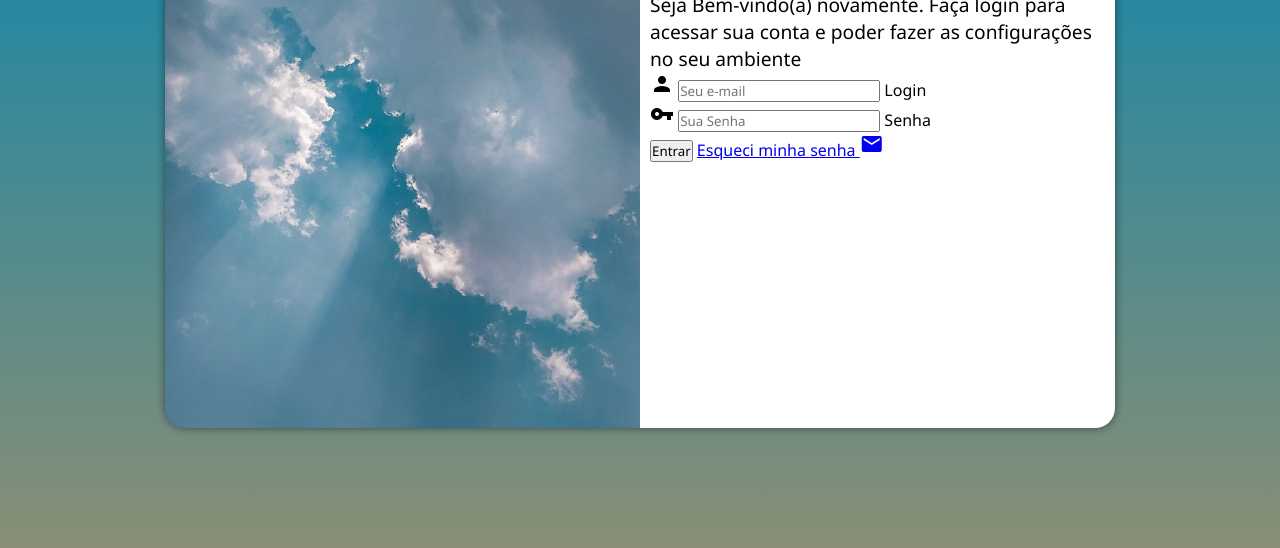
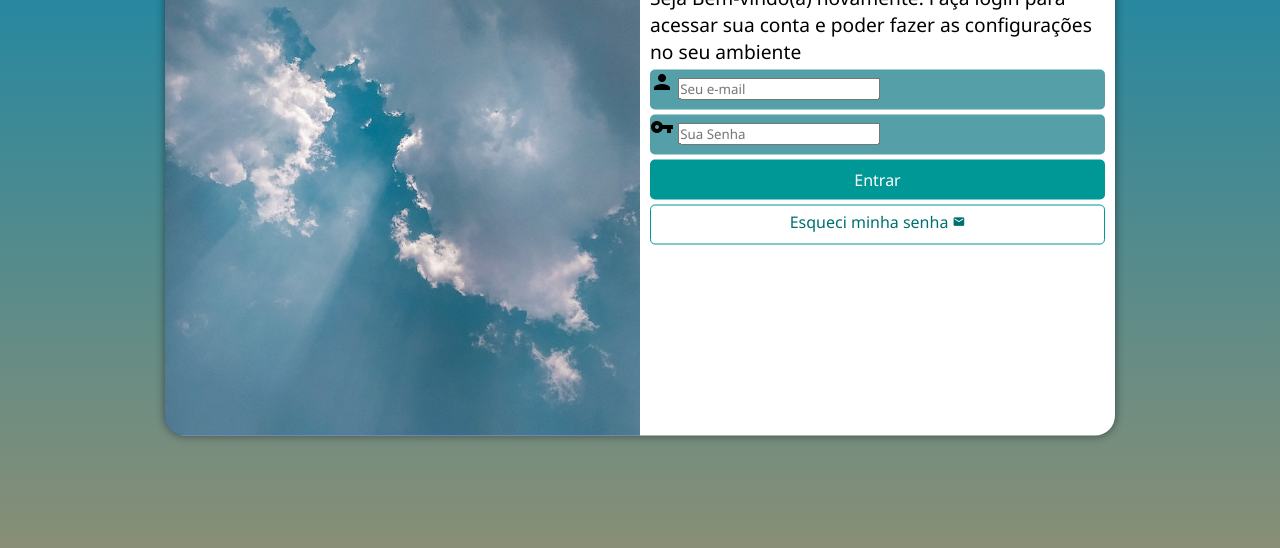
Before and after one commit to neurisss/projeto-login, a plain HTML site: page index.html in a window 1280 px wide. Shown: the part 222-770 px from the top of the page. Drawn offline with Linux system fonts and the light colour scheme.

Commit message:
estilo login

```diff
--- a/estilos/style.css
+++ b/estilos/style.css
@@ -30,7 +30,7 @@ section#login {
 
     background-color: white;
     width: 259px;
-    height: 500px;
+    height: 515px;
     border-radius: 20px;
     box-shadow: 0px 0px 10px rgba(0, 0, 0, 0.492);
 
@@ -62,3 +62,59 @@ div#formulario > p {
     font-size: 0.8em;
 
 }
+
+form > div.campo {
+    background-color:  rgb(85, 159, 169);
+    width: 100%;
+    display: block;
+    height: 40px;
+    border-radius: 5px;
+    margin: 5px 0px;
+
+}
+
+div.campo > label {
+    display: none;
+}
+
+form > input[type=submit] {
+    display: block;
+    font-size: 1em;
+    width: 100%;
+    height: 40px;
+    background-color: rgb(0, 151, 151);
+    color: white;
+    border: none;
+    border-radius: 5px;
+
+}
+
+form > input[type=submit]:hover {
+    background-color: rgb(8, 209, 209);
+    color: black;
+    font-size: bold;
+}
+
+form > a.botao {
+    display: block;
+    text-align: center;
+    font-size: 1em;
+    width: 100%;
+    height: 40px;
+    padding-top: 5px;
+    margin-top: 5px;
+    background-color: white;
+    color: rgb(1, 111, 111);
+    border: 1px solid rgb(0, 151, 151);
+    border-radius: 5px;
+    text-decoration: none;
+}
+
+form > a.botao:hover {
+    background-color: aquamarine;
+}
+
+form > a.botao > i {
+    font-size: 0.8em;
+    padding-top: ;
+}
--- a/index.html
+++ b/index.html
@@ -31,7 +31,7 @@
                     <label for="isenha">Senha</label>
                 </div>
                 <input type="submit" value="Entrar">
-                <a href="esqueci.html">
+                <a href="esqueci.html" class="botao">
                     Esqueci minha senha <i class="material-icons">mail</i>
                 </a>
             </form>
```
